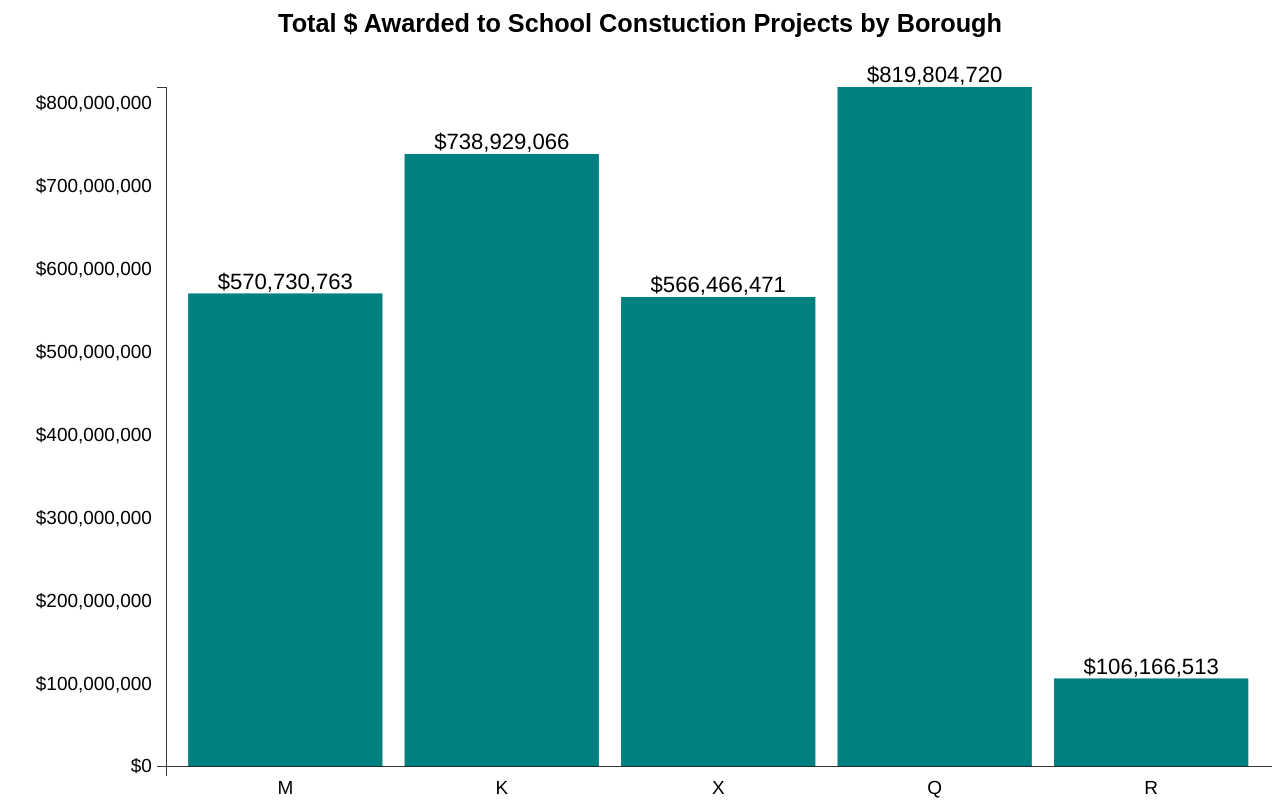
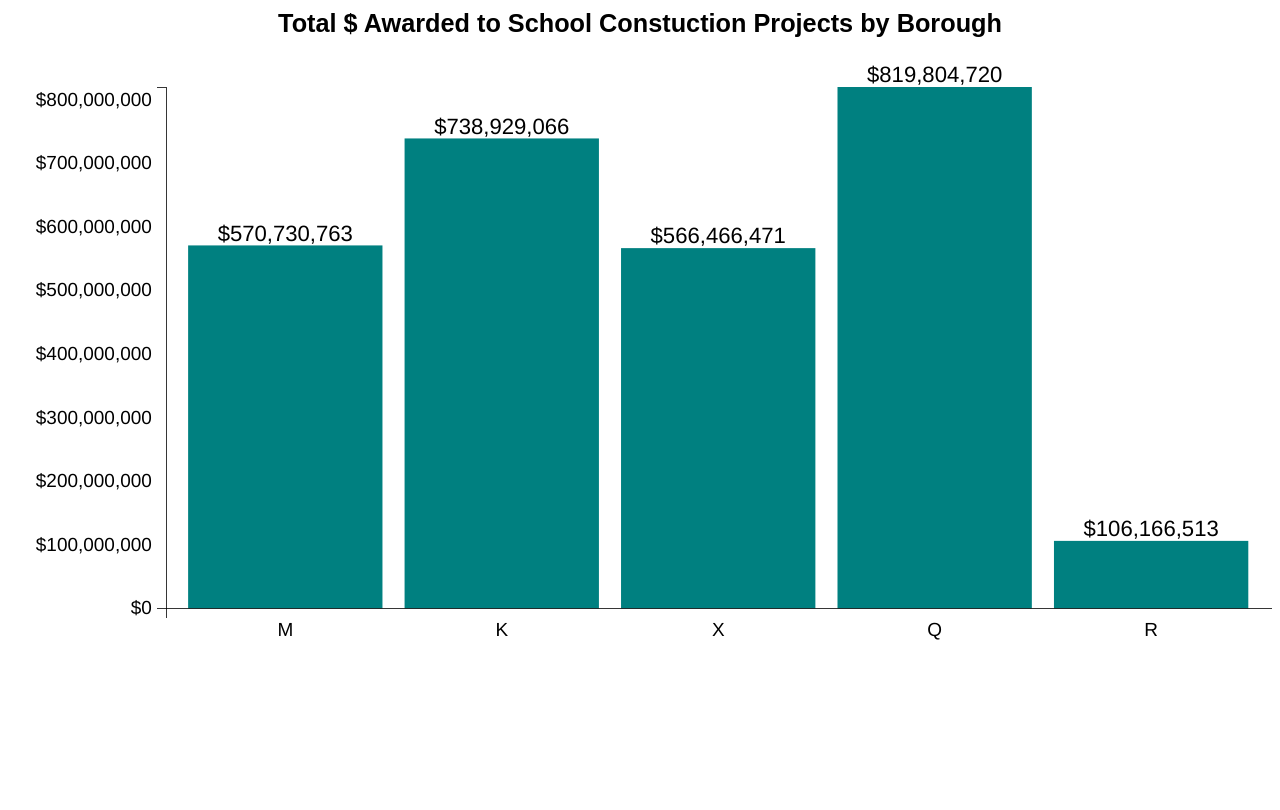
Before and after one commit to mattydevicce/TheMightDucksD3Presentation, a website: page index.html in a window 1280 px wide. Drawn offline with nearby package versions, Linux system fonts and the light colour scheme.

Commit message:
fixes viewport for full screen

```diff
--- a/index.html
+++ b/index.html
@@ -37,7 +37,7 @@
       //your d3 code will go here
   var margin = {top:50, right:0, bottom:20, left:100}
     width  = 800,
-    height = 500;
+    height = 400;
 
     var svg = d3.select("body")
         .append("svg")
```
